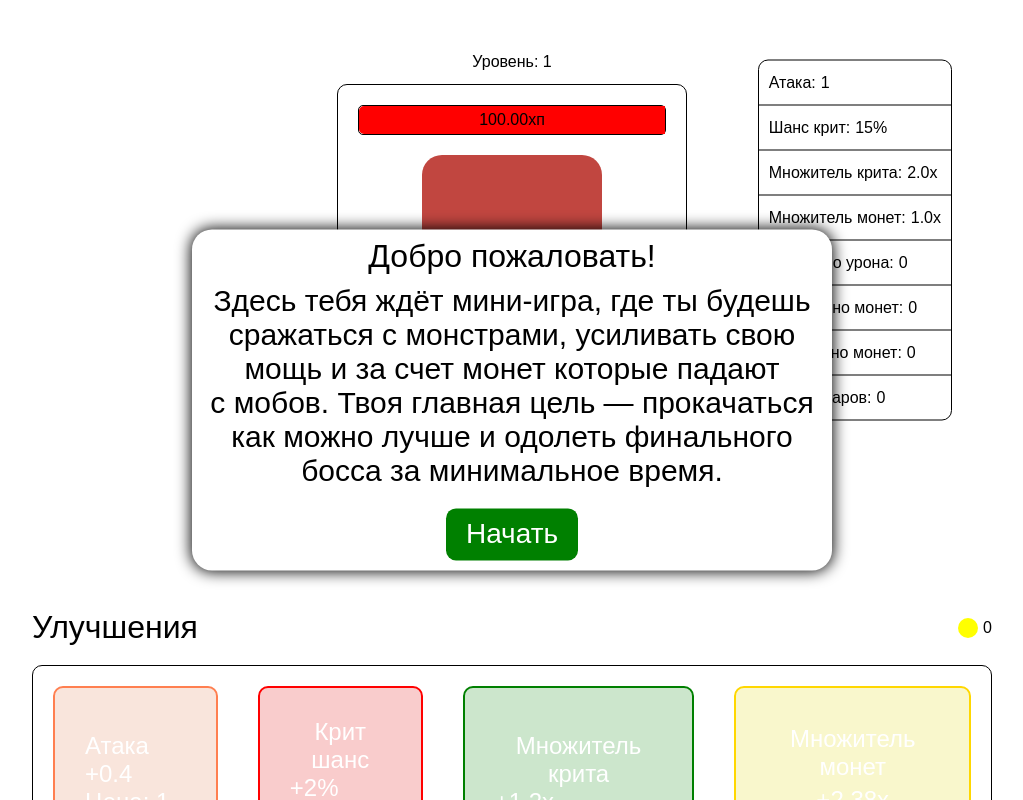
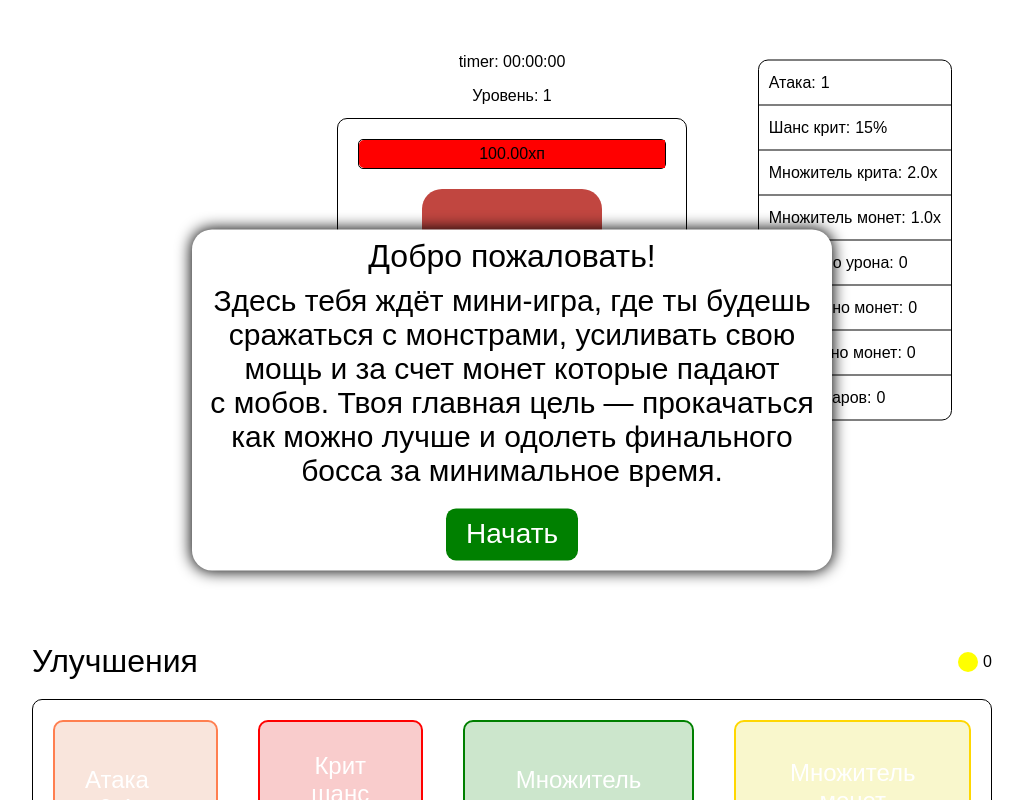
Before and after one commit to HELLRAID-cmd/Tap-Tap-MonsterHunter, a React (Vite) app in the folder client/: page / in a window 1280 px wide. Shown: the top 800 px of the page, without its empty margins (128-1151 px from the left). Built offline with nearby package versions, Linux system fonts and the light colour scheme.

Commit message:
Добавил таймер в разметку

```diff
--- a/client/src/Components/Monster/Monster.tsx
+++ b/client/src/Components/Monster/Monster.tsx
@@ -9,7 +9,7 @@ import { useGame } from "../context/Context";
 
 export const Monster = ({ health }: MonsterProps) => {
 
-  const {levelMonster} = useGame();
+  const {levelMonster, timerValue} = useGame();
 
   // Рандомный цвет
   const { getRandomColor } = useMonsterActions();
@@ -31,8 +31,20 @@ export const Monster = ({ health }: MonsterProps) => {
   // Анимация цифр урона
   const [animationDamage, setAnimationDamage] = useState<string>("");
 
+  const formatTime = (seconds: number) => {
+    const h = Math.floor(seconds / 3600);
+    const m = Math.floor((seconds % 3600) / 60);
+    const s = seconds % 60;
+
+    return `${String(h).padStart(2, "0")}:${String(m).padStart(
+      2,
+      "0"
+    )}:${String(s).padStart(2, "0")}`;
+  };
+
   return (
     <div className="monster">
+      <p>timer: {formatTime(timerValue)}</p>
       <p className="monster-lvl">Уровень: {levelMonster}</p>
       <div className="monster-wrapper">
         {/* Цифры урона */}
```
